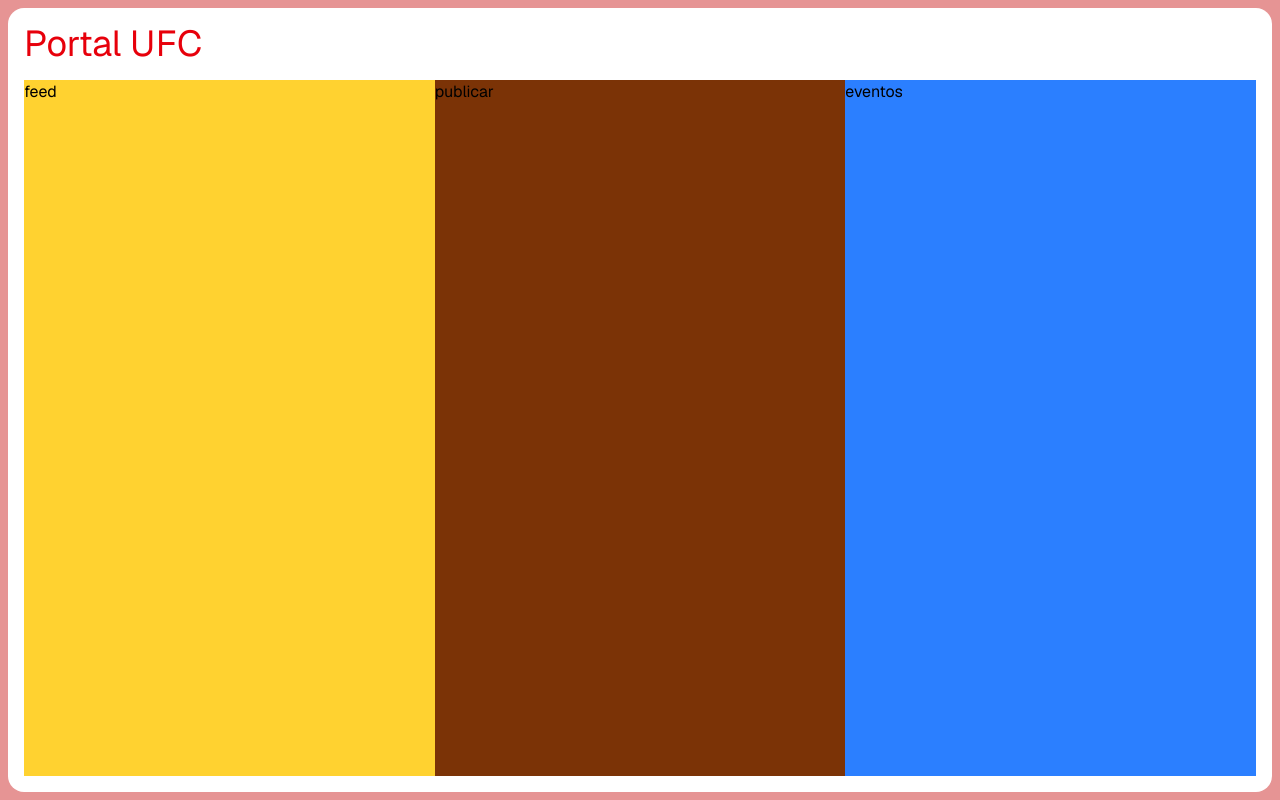
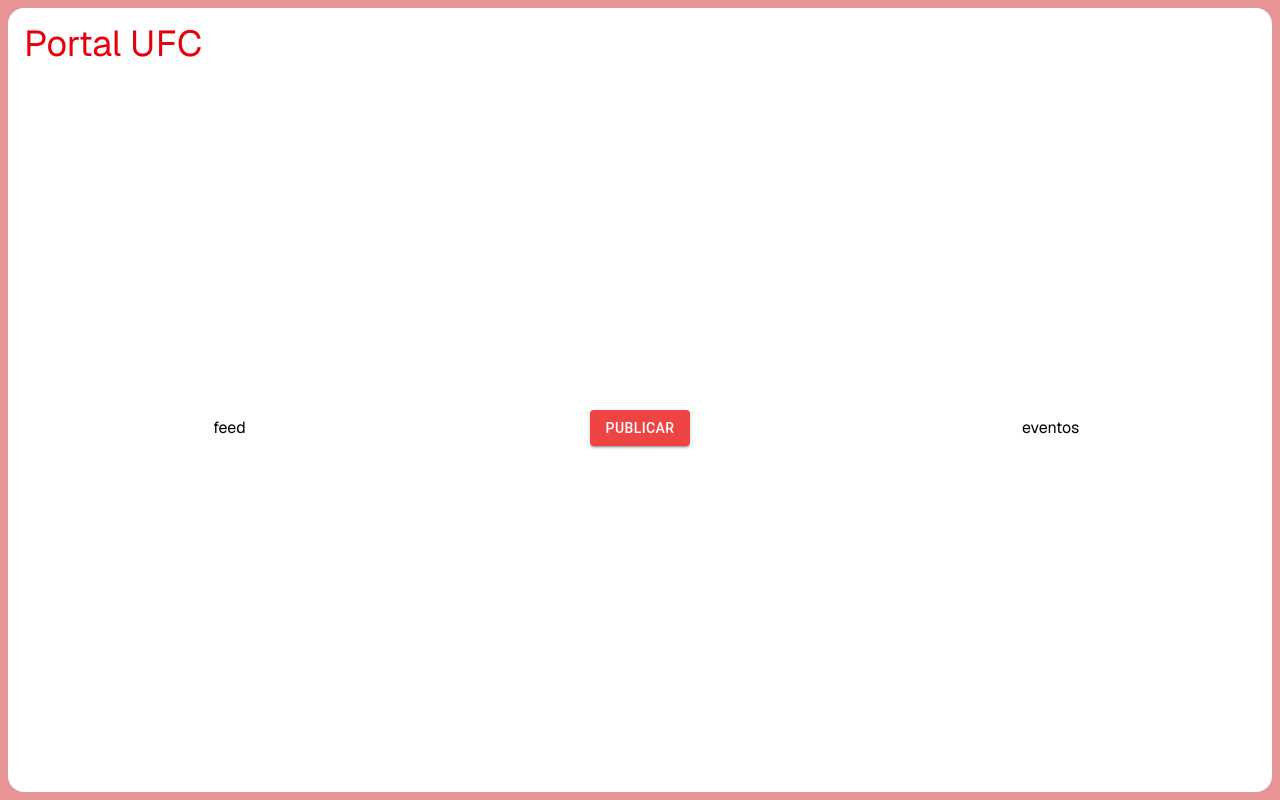
Before and after one commit to CaiqueVandervan/projeto-extensao-portal-cultural, a Next.js app: page / in a window 1280 px wide. Built offline with nearby package versions, Linux system fonts and the light colour scheme.

Commit message:
feat: add publication button and PublicationModal component

```diff
--- a/src/app/page.tsx
+++ b/src/app/page.tsx
@@ -1,4 +1,12 @@
+"use client"
+
+import { Button } from "@mui/material"
+import { useState } from "react"
+import PublicationModal from "./components/PublicationModal"
+
 const Home = () => {
+
+  const [openPublicationModal, setOpenPublicationModal] = useState<boolean>(false)
 
   return (
     <main className="h-screen w-full p-2">
@@ -7,18 +15,26 @@
           Portal UFC
         </header>
         <div className="px-4 pb-4 flex flex-1 ">
-          <div className="bg-amber-300 w-full">
+          <div className="w-full flex items-center justify-center">
             feed
           </div>
-          <div className="bg-amber-900 w-full">
-            publicar
+          <div className="w-full flex items-center justify-center">
+            <Button
+              variant="contained"
+              onClick={() => setOpenPublicationModal(true)}
+              sx={{ background: "#ef4444", }}
+            >
+              Publicar
+            </Button>
           </div>
-          <div className="bg-blue-500 w-full">
+          <div className="w-full flex items-center justify-center">
             eventos
           </div>
         </div>
 
       </section>
+
+      <PublicationModal open={openPublicationModal} onClose={() => setOpenPublicationModal(false)} />
     </main>
   )
 }
```
